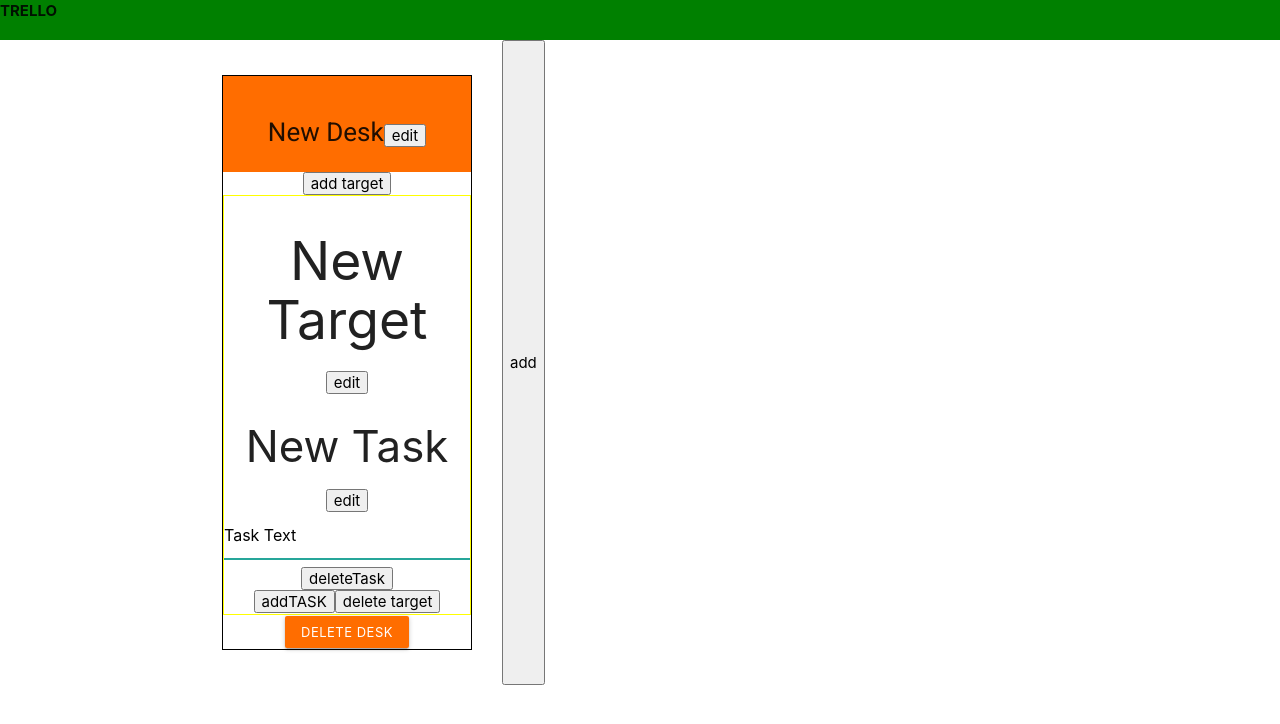
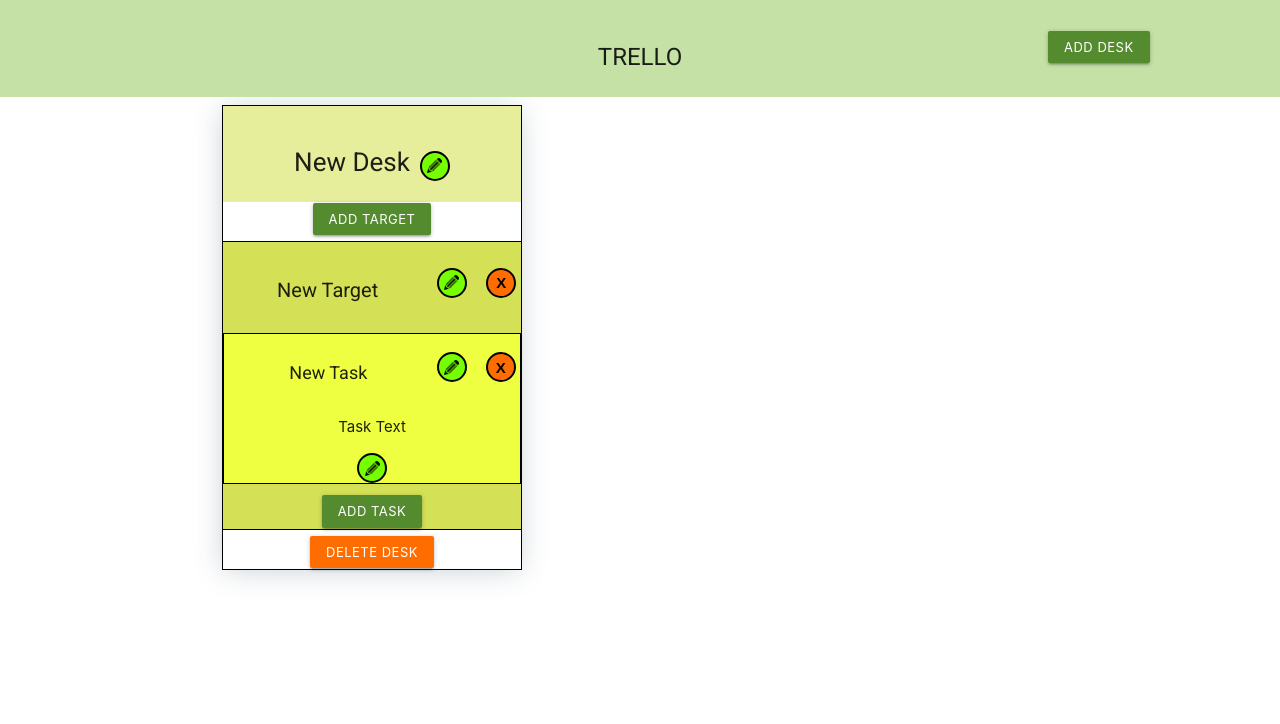
Before and after one commit to Rubtsov-art/Trello-Clone, a React (Create React App) app: page / in a window 1280 px wide. Shown: the top 724 px of the page. Built offline with nearby package versions, Linux system fonts and the light colour scheme.

Commit message:
first style version

```diff
--- a/src/App.css
+++ b/src/App.css
@@ -1,4 +1,10 @@
+.App {
+    display: grid;
+    grid-template-rows: 0.3fr 1fr;
+}
+
 .container {
+ margin-top: 70px;
  display: flex;
  flex-direction: row;
 }
@@ -8,3 +14,12 @@
     display: flex;
     flex-direction: row;
 }
+
+.addDesk {
+    margin-top: -40px;
+    margin-left: 850px;
+    position: fixed;
+    border: none;
+    background: none;
+    z-index: 3;
+}
--- a/src/App.js
+++ b/src/App.js
@@ -32,7 +32,7 @@ function App(props) {
               />)
           })}
         </ul>
-        <button onClick={props.addDesk}>add</button>
+        <button className='addDesk' onClick={props.addDesk}><a class="waves-effect waves-light btn-small #558b2f light-green darken-3">add desk</a></button>
       </div>
     </div>
   );
--- a/src/components/Desk/Desk.jsx
+++ b/src/components/Desk/Desk.jsx
@@ -4,7 +4,7 @@ import Target from '../Target/Target';
 
 const Desk = (props) => {
 
-    const [editMode, setEditMode] = useState(true);
+    const [editMode, setEditMode] = useState(false);
 
 
     const editModeOn = () => {
@@ -30,7 +30,7 @@ const Desk = (props) => {
     return (
         <section className={style.desk}>
             {editMode
-            ?        <div class="row #ff6d00 orange accent-4">
+            ?        <div class="row #e6ee9c lime lighten-3">
                         <div class="col s12">
                             <div class="row">
                                 <div class="input-field col s12">
@@ -40,12 +40,12 @@ const Desk = (props) => {
                             </div>
                         </div>
                     </div>
-            : <div class='#ff6d00 orange accent-4'>
+            : <div class='#e6ee9c lime lighten-3'>
                 <h1 className={style.deskName}>{props.deskName}</h1>
-                <button onClick={()=>{editModeOn()}}>edit</button>
+                <button className={style.deskNameEdit} onClick={()=>{editModeOn()}} aria-label='edit'><span className={style.editSpan}>edit</span></button>
               </div>}
             <li>
-                <button onClick={() => { props.addTarget(props.deskId) }}>add target</button>
+                <button className={style.addTarget} onClick={() => { props.addTarget(props.deskId) }}><a class="waves-effect waves-light btn-small #558b2f light-green darken-3">add target</a></button>
                 <div onDrop={(evt) => dropHandler(evt)} onDragOver={(evt) => evt.preventDefault()}>
                 <ul className={style.targets}>
                     {props.desks.map(d => {
--- a/src/components/Desk/Desk.module.css
+++ b/src/components/Desk/Desk.module.css
@@ -1,18 +1,11 @@
 .desk {
     margin: 20px 30px;
     padding: 0px;
-    width: 250px;
+    width: 300px;
+    min-height: 100px;
     text-align: center;
     border: 1px solid black;
-}
-
-.nameWrapper {
-    margin: 0;
-    padding: 0;
-    display: flex;
-    flex-direction: row;
-    justify-content: space-between;
-    background-color: green;
+    box-shadow: -1px 2px 28px -3px rgba(34, 60, 80, 0.26);
 }
 
 .deskName {
@@ -28,7 +21,31 @@
     list-style: none;
 }
 
+.addTarget {
+    border: none;
+    background: none;
+}
+
 .deleteDesk {
     border: none;
     background: none;
 }
+
+.deskNameEdit {
+    min-width: 30px;
+    min-height: 30px;
+    margin-left: 10px;
+    border-radius: 50%;
+    border: 2px solid black;
+    background-color: #76ff03;
+    background-repeat: no-repeat;
+    background-position: center;
+    background-size: 15px;
+    background-image: url('../../assets/pen.png');
+    cursor: pointer;
+
+}
+
+.editSpan {
+    font-size: 0;
+}
--- a/src/components/Header/Header.jsx
+++ b/src/components/Header/Header.jsx
@@ -4,7 +4,7 @@ import style from './Header.module.css'
 const Header = (props) => {
     return (
         <section className={style.header}>
-            <span><b>TRELLO</b></span>
+            <h1 className={style.logo}>TRELLO</h1>
         </section>
     )
 }
--- a/src/components/Header/Header.module.css
+++ b/src/components/Header/Header.module.css
@@ -1,4 +1,14 @@
 .header {
-    background-color: green;
+    background-color: #c5e1a5;
     min-height: 40px;
+    min-width: 100vw;
+    position: fixed;
+    z-index: 2;
 }
+
+.logo {
+    font-family: Roboto;
+    font-size: 24px;
+    line-height: 30px;
+    text-align: center;
+}
--- a/src/components/Target/Target.jsx
+++ b/src/components/Target/Target.jsx
@@ -4,7 +4,7 @@ import Task from '../Task/Task';
 
 const Target = (props) => {
 
-    const [editMode, setEditMode] = useState(true);
+    const [editMode, setEditMode] = useState(false);
 
     const editModeOn = () => {
         setEditMode(true)
@@ -25,10 +25,23 @@ const Target = (props) => {
     return (
         <li draggable="true" onDragStart={(evt) => startDragHandler(evt, props.id)} className={style.target}>
             {editMode
-                ? <input onChange={onTargetNameChange} value={props.targetName} type={'text'} autoFocus={true} onBlur={editModeOff} />
-                : <div>
-                    <h2>{props.targetName}</h2>
-                    <button onClick={() => { editModeOn() }}>edit</button>
+                ?
+
+                <div class="row #afb42b lime darken-2">
+                        <div class="col s12">
+                            <div class="row">
+                                <div class="input-field col s12">
+                                    <input onChange={onTargetNameChange} value={props.targetName} type={'text'} autoFocus={true} onBlur={editModeOff} type={"text"} id={"autocomplete-input"} class={"autocomplete"}/>
+                                    <label class='black-text' for="autocomplete-input">Target name</label>
+                                </div>
+                            </div>
+                        </div>
+                    </div>
+
+                : <div className={style.nameWrapper}>
+                    <h2 className={style.targetName}>{props.targetName}</h2>
+                    <button className={style.targetNameEdit} onClick={() => { editModeOn() }} aria-label='edit target name'><span className={style.editSpan}>edit</span></button>
+                    <button className={style.deleteTarget} onClick={() => { props.deleteTarget(props.deskId, props.targetId) }} aria-label='delete target'>X</button>
                 </div>}
             <ul className={style.tasks}>
                 {props.desks.map((d) => d.id === props.deskId && d.targets.map((t) => t.id === props.targetId && t.tasks.map((task) => {
@@ -47,8 +60,8 @@ const Target = (props) => {
                 }
                 )))}
             </ul>
-            <button onClick={() => { props.addTask(props.deskId, props.targetId) }}>addTASK</button>
-            <button onClick={() => { props.deleteTarget(props.deskId, props.targetId) }}>delete target</button>
+            <button className={style.addTarget} onClick={() => { props.addTask(props.deskId, props.targetId) }}><a class="waves-effect waves-light btn-small #558b2f light-green darken-3">ADD TASK</a></button>
+
         </li>
     )
 };
--- a/src/components/Target/Target.module.css
+++ b/src/components/Target/Target.module.css
@@ -1,7 +1,60 @@
 .target {
-    border: 1px solid yellow;
+    margin: 5px 0;
+    border-bottom: 1px solid black;
+    border-top: 1px solid black;
+    background-color: #d4e157;
+}
+
+.targetName {
+    font-family: Roboto;
+    font-size: 20px;
+    line-height: 24px;
+    width: 200px;
+    overflow-wrap: break-word;
+}
+
+.nameWrapper {
+    display: flex;
+    flex-direction: row;
+    justify-content: space-around;
+}
+
+.targetNameEdit {
+    width: 30px;
+    height: 30px;
+    border-radius: 50%;
+    border: 2px solid black;
+    background-color: #76ff03;
+    background-repeat: no-repeat;
+    background-position: center;
+    background-size: 15px;
+    background-image: url('../../assets/pen.png');
+    cursor: pointer;
+    align-self: center;
+}
+
+.editSpan {
+    font-size: 0;
+}
+
+.deleteTarget {
+    font-family: Arial;
+    font-weight: 900;
+    width: 30px;
+    height: 30px;
+    margin-left: 10px;
+    border-radius: 50%;
+    border: 2px solid black;
+    background-color: #ff6d00;
+    cursor: pointer;
+    align-self: center;
 }
 
 .tasks {
     list-style: none;
 }
+
+.addTarget {
+    background: none;
+    border: none;
+}
--- a/src/components/Task/Task.jsx
+++ b/src/components/Task/Task.jsx
@@ -1,9 +1,10 @@
 import React, { useState } from 'react';
+import style from './Task.module.css';
 
 const Task = (props) => {
 
-    const [editMode, setEditMode] = useState(true);
-    const [editText, setEditText] = useState(true);
+    const [editMode, setEditMode] = useState(false);
+    const [editText, setEditText] = useState(false);
 
     const editModeOn = () => {
         setEditMode(true)
@@ -30,21 +31,22 @@ const Task = (props) => {
     };
 
     return (
-        <li>
-             {editMode
-            ?  <input onChange={onTaskNameChange} value={props.taskName} type={'text'} autoFocus={true} onBlur={editModeOff}/>
-            : <div>
-                <h3>{props.taskName}</h3>
-                <button onClick={()=>{editModeOn()}}>edit</button>
-              </div>}
+        <li className={style.task}>
+            {editMode
+                ? <input onChange={onTaskNameChange} value={props.taskName} type={'text'} autoFocus={true} onBlur={editModeOff} />
+                : <div className={style.taskNameWrapper}>
+                    <h3 className={style.taskName}>{props.taskName}</h3>
+                    <button className={style.taskNameEdit} onClick={() => { editModeOn() }} aria-label='edit task name'><span className={style.editSpan}>edit</span></button>
+                    <button className={style.deleteTask} onClick={() => { props.deleteTask(props.deskId, props.targetId, props.taskId) }} aria-label='delete task'>X</button>
+                </div>}
             {editText
-            ? <input onChange={onTaskTextChange} value={props.taskText} type={'text'} autoFocus={true} onBlur={textComplete}/>
-            : <div>
-                <p>{props.taskText}</p>
-                <button onClick={textInEdit}>edit text</button>
-              </div>
+                ? <input onChange={onTaskTextChange} value={props.taskText} type={'text'} autoFocus={true} onBlur={textComplete} />
+                : <div className={style.textWrapper}>
+                    <p>{props.taskText}</p>
+                    <button className={style.editText} onClick={textInEdit} aria-label='edit task text'><span className={style.editSpan}>edit</span></button>
+                 </div>
             }
-            <button onClick={()=>{props.deleteTask(props.deskId, props.targetId, props.taskId)}}>deleteTask</button>
+
         </li>
     )
 }
--- a/src/components/Task/Task.module.css
+++ b/src/components/Task/Task.module.css
@@ -0,0 +1,64 @@
+.task {
+    margin: 10px 0;
+    border: 1px solid black;
+    background-color: #eeff41;
+    overflow-wrap: break-word;
+}
+
+.taskNameWrapper {
+    display: flex;
+    flex-direction: row;
+    justify-content: space-around;
+}
+
+.taskName {
+    font-family: Roboto;
+    font-size: 18px;
+    line-height: 20px;
+    width: 200px;
+    overflow-wrap: break-word;
+}
+
+.taskNameEdit {
+    width: 30px;
+    height: 30px;
+    border-radius: 50%;
+    border: 2px solid black;
+    background-color: #76ff03;
+    background-repeat: no-repeat;
+    background-position: center;
+    background-size: 15px;
+    background-image: url('../../assets/pen.png');
+    cursor: pointer;
+    align-self: center;
+}
+
+.editSpan {
+    font-size: 0;
+}
+
+.deleteTask {
+    font-family: Arial;
+    font-weight: 900;
+    width: 30px;
+    height: 30px;
+    margin-left: 10px;
+    border-radius: 50%;
+    border: 2px solid black;
+    background-color: #ff6d00;
+    cursor: pointer;
+    align-self: center;
+}
+
+.editText {
+        width: 30px;
+        height: 30px;
+        border-radius: 50%;
+        border: 2px solid black;
+        background-color: #76ff03;
+        background-repeat: no-repeat;
+        background-position: center;
+        background-size: 15px;
+        background-image: url('../../assets/pen.png');
+        cursor: pointer;
+}
```
Also changed, not shown: src/assets/pen.png (added).
